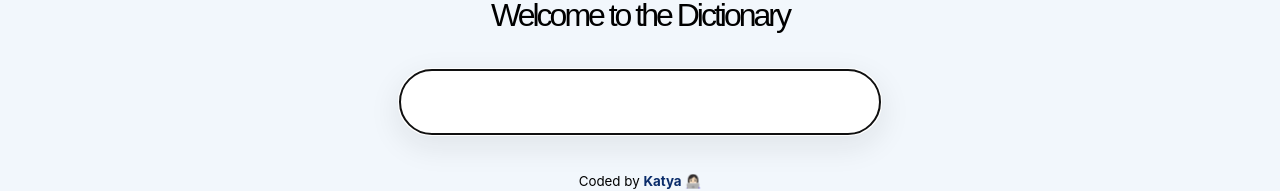
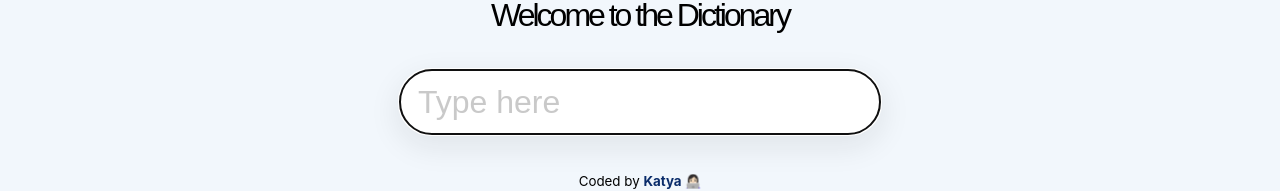
Before and after one commit to kat-s92/react_dictionary, a React (Create React App) app: page / in a window 1280 px wide. Shown: the part 123-314 px from the top of the page. Built offline with nearby package versions, Linux system fonts and the light colour scheme; a web font is replaced by a local one.

Commit message:
made finsihes, tested on mob

```diff
--- a/src/App.css
+++ b/src/App.css
@@ -1,14 +1,19 @@
 .App {
+  margin: 0;
   text-align: center;
   display: flex;
   justify-content: center;
   background-color: rgb(242, 247, 252);
-  height: 120vh;
+  height: 100vh;
 }
 footer a {
   text-decoration: none;
   color: rgb(10, 44, 106);
   font-weight: bold;
+}
+
+footer {
+  padding-bottom: 24px;
 }
 
 .App-header {
@@ -17,7 +22,3 @@ footer a {
   font-family: "Sono", sans-serif;
   letter-spacing: -3px;
 }
-
-/* .container {
-  height: 100vh;
-} */
--- a/src/Dictionary.js
+++ b/src/Dictionary.js
@@ -26,7 +26,7 @@ function handleSearchWordChange(event) {
 }
 return(<div className="Dictionary">
   <form onSubmit={search}>
-  <input class="search-form" type="search" autoFocus={true} onChange={handleSearchWordChange}/></form>
+  <input class="search-form" type="search" placeholder="Type here" autoFocus={true} onChange={handleSearchWordChange}/></form>
 <Results results={results}/>
   { /*component name, property name, property value*/}
 </div>);
--- a/src/Meaning.css
+++ b/src/Meaning.css
@@ -36,8 +36,13 @@
   padding-left: 18px;
   height: 64px;
   width: 480px;
+  color: rgb(7, 7, 36);
   border-style: none;
   box-shadow: 0px 10px 30px 4px rgba(29, 28, 28, 0.08);
+}
+
+.search-form::placeholder {
+  color: rgba(128, 128, 128, 0.423);
 }
 
 /* MEDIA QUERIES  */
@@ -84,8 +89,4 @@
     padding-top: 72px;
     font-size: 20px;
   }
-
-  .container {
-    height: 100vh;
-  }
 }
--- a/src/Meaning.js
+++ b/src/Meaning.js
@@ -4,11 +4,9 @@ import "./Meaning.css"
 
 
 export default function Meaning(props){
-  console.log(props.meaning.definitions[0])
-
-  if (props.meaning.definitions[0].example)
-
-{  return (
+console.log(props.meaning.definitions[0])
+  if (props.meaning.definitions[0].definition)
+  return (
   <div className="MeaningPar">
   <h3 class="mtn" className="MeaningPartOfSpeech">
     {props.meaning.partOfSpeech}
@@ -16,21 +14,9 @@ export default function Meaning(props){
 <p>
   {props.meaning.definitions[0].definition}
 </p>
-<h3>Example:</h3>
+{/* <h3>Example:</h3>
 <p>
-{props.meaning.definitions[0].example}</p>
+{props.meaning.definitions[0].example}</p> */}
   </div>
-)}
-else {
-  (
-    <div className="MeaningPar">
-    <h3 class="mtn" className="MeaningPartOfSpeech">
-      {props.meaning.partOfSpeech}
-    </h3>
-  <p>
-    {props.meaning.definitions[0].definition}
-  </p>
-    </div>
   )
 }
-}
--- a/src/Results.js
+++ b/src/Results.js
@@ -4,7 +4,7 @@ import Meaning from "./Meaning"
 import "./Results.css"
 
 export default function Results(props) {
-  // console.log(props.results)
+
   if (props.results)
   // by default there is nothing in Results, it's empty
   {
@@ -17,7 +17,7 @@ export default function Results(props) {
   // return meaning.definitions[0].definition;
   {
     return (
-    <div key={index}>
+      <div key={index}>
       <Meaning meaning={meaning} />
     </div>
   );
```
